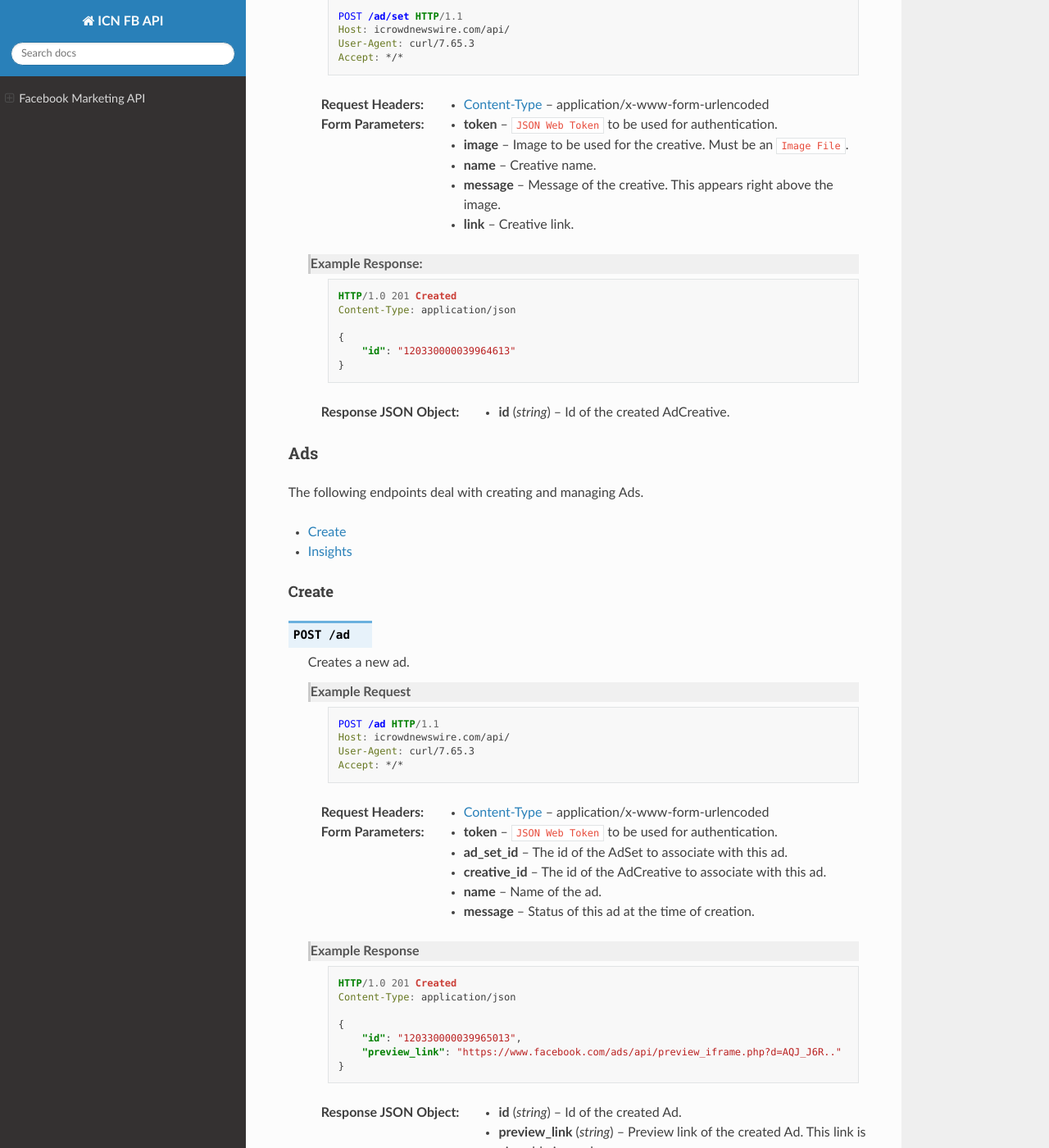
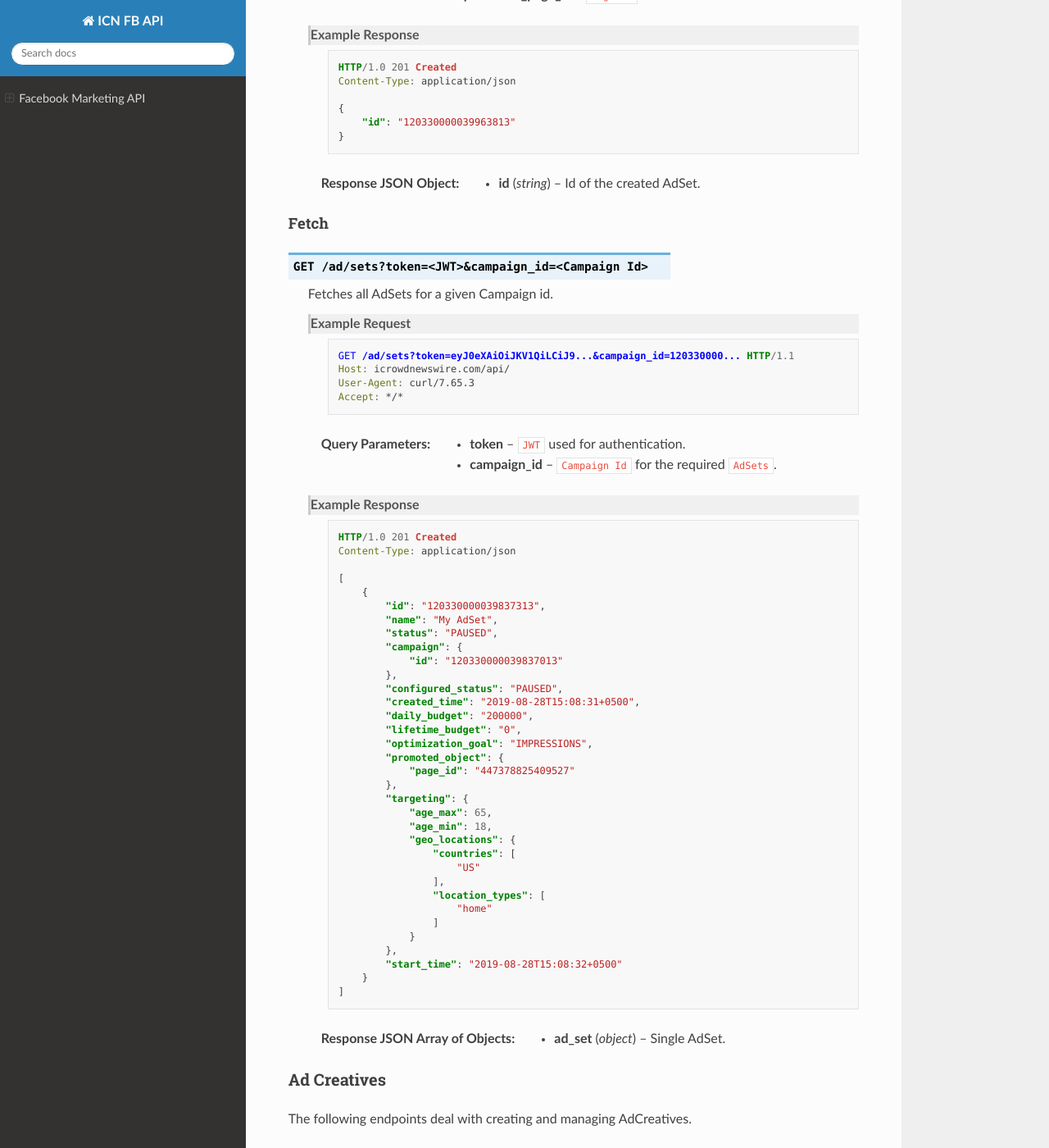
Before and after one commit to hassan-pixako/fb-api-docs, a Sphinx documentation site: the page built from source/index.rst, in a window 1280 px wide and 1400 px high, scrolled down 6303 px. Shown: the whole window at 82% size. Built offline with Sphinx 7.4.7 and the Read the Docs theme 2.0.0, drawn with Linux system fonts in a browser that asks for light colours; some of the changed text lies outside the part shown.

Commit message:
Added DELETE /campaign and GET /ad/sets endpoints.

```diff
--- a/source/index.rst
+++ b/source/index.rst
@@ -221,6 +221,30 @@ Fetch **Ids**
         * List of ids. Every id points to a ``Campaign``.
 
 
+Delete
+------
+
+.. http:delete:: /campaign
+
+    Deletes a campaign.
+
+    Example Request
+        .. sourcecode:: http
+
+            DELETE /campaign HTTP/1.1
+            Host: icrowdnewswire.com/api/
+            User-Agent: curl/7.65.3
+            Accept: */*
+
+    :reqheader Content-Type: application/x-www-form-urlencoded
+    :form token: ``JSON Web Token`` to be used for authentication.
+    :form campaign_id: Id of the Campaign to be deleted.
+
+    Example Response
+        .. sourcecode:: http
+
+            HTTP/1.0 204 No Content
+
 Ad Sets
 #######
 
@@ -264,6 +288,66 @@ Create
             }
 
     :>json string id: Id of the created AdSet.
+
+
+Fetch
+-----
+
+.. http:get:: /ad/sets?token=<JWT>&campaign_id=<Campaign Id>
+
+    Fetches all AdSets for a given Campaign id.
+
+    Example Request
+        .. sourcecode:: http
+
+            GET /ad/sets?token=eyJ0eXAiOiJKV1QiLCiJ9...&campaign_id=120330000... HTTP/1.1
+            Host: icrowdnewswire.com/api/
+            User-Agent: curl/7.65.3
+            Accept: */*
+
+    :query token: ``JWT`` used for authentication.
+    :query campaign_id: ``Campaign Id`` for the required ``AdSets``.
+
+
+    Example Response
+        .. sourcecode:: http
+
+            HTTP/1.0 201 Created
+            Content-Type: application/json
+
+            [
+                {
+                    "id": "120330000039837313",
+                    "name": "My AdSet",
+                    "status": "PAUSED",
+                    "campaign": {
+                        "id": "120330000039837013"
+                    },
+                    "configured_status": "PAUSED",
+                    "created_time": "2019-08-28T15:08:31+0500",
+                    "daily_budget": "200000",
+                    "lifetime_budget": "0",
+                    "optimization_goal": "IMPRESSIONS",
+                    "promoted_object": {
+                        "page_id": "447378825409527"
+                    },
+                    "targeting": {
+                        "age_max": 65,
+                        "age_min": 18,
+                        "geo_locations": {
+                            "countries": [
+                                "US"
+                            ],
+                            "location_types": [
+                                "home"
+                            ]
+                        }
+                    },
+                    "start_time": "2019-08-28T15:08:32+0500"
+                }
+            ]
+
+    :>jsonarr object ad_set: Single AdSet.
 
 
 Ad Creatives
@@ -348,13 +432,13 @@ Create
             }
 
     :>json string id: Id of the created Ad.
-    :>json string preview_link: Preview link of the created Ad. This link is viewable in any browser.
+    :>json string preview_link: Preview link of the created Ad. This link is viewable in all browsers.
 
 
 Insights
 --------
 
-.. http:get:: /ad/insights?token=<JWT>
+.. http:get:: /ad/insights?token=<JWT>&ad_set_id=839239498234...
 
     Returns insights for an ad.
 
```
